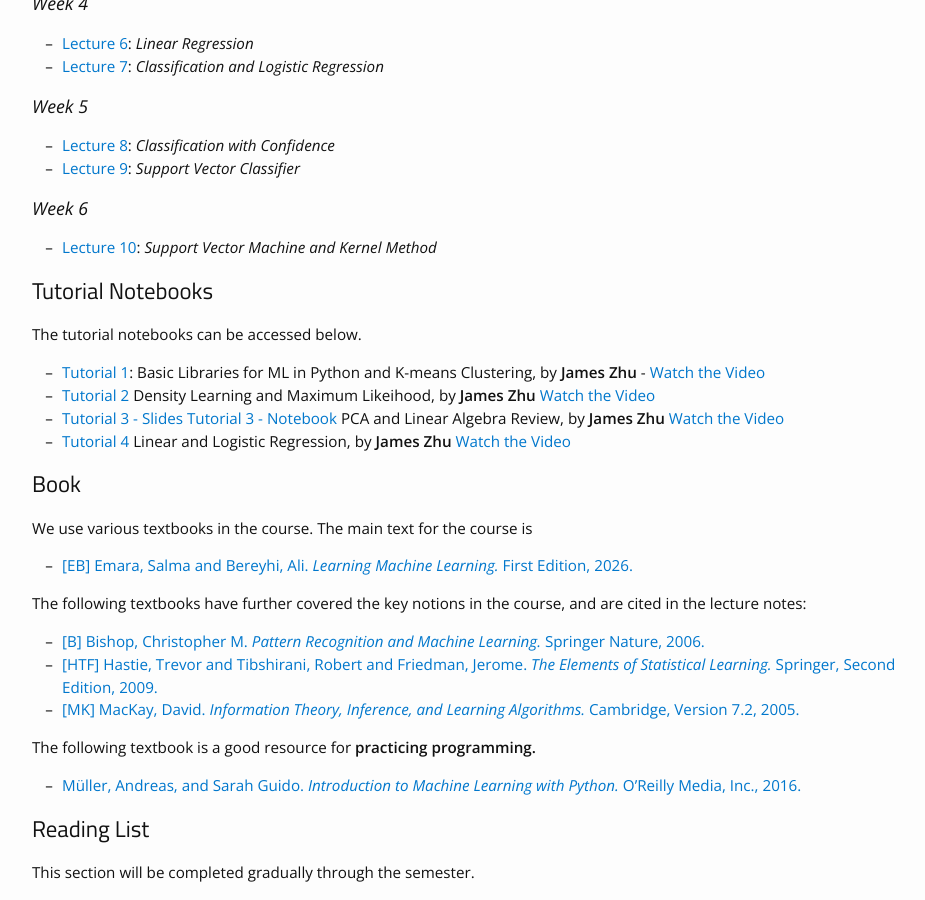
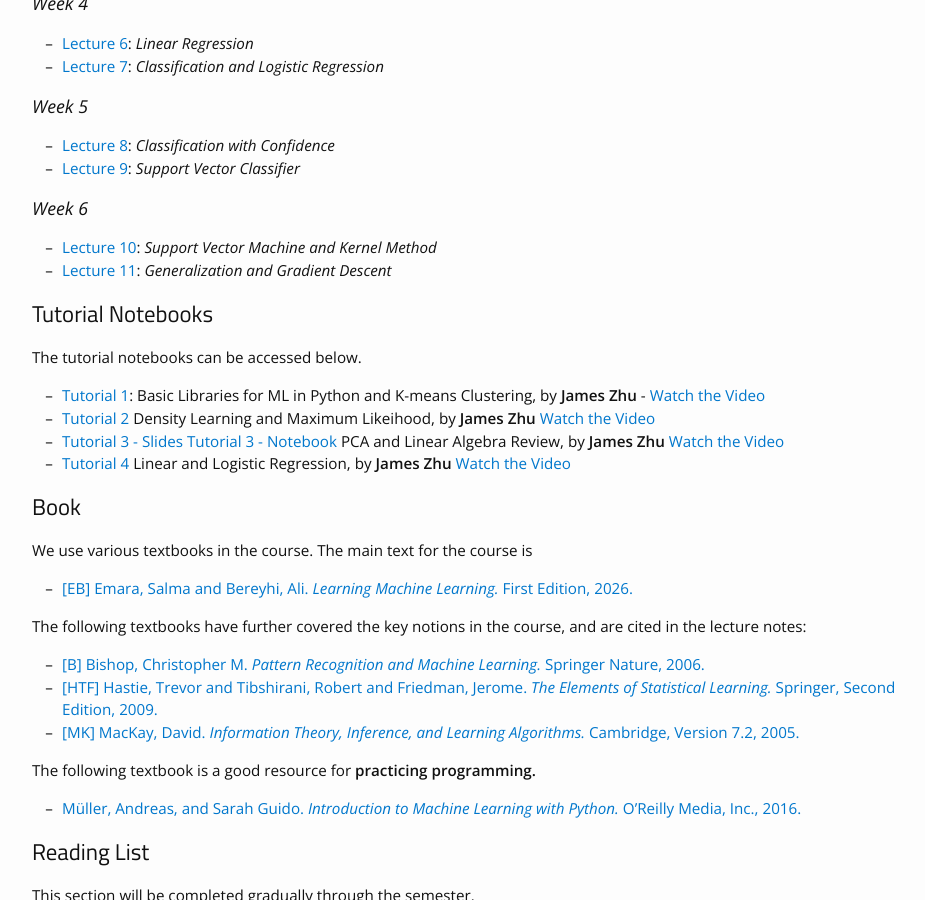
Before and after one commit to bereyhi-courses/ml-utoronto, a Jekyll site: the page built from materials.md, in a window 1280 px wide and 900 px high, scrolled down 852 px. Shown: the whole window, without its empty margins (163-1088 px from the left). Built offline with Jekyll 4.4.1, drawn with Linux system fonts in a browser that asks for light colours; nearby versions of some CDN libraries.

Commit message:
l11 posted

```diff
--- a/materials.md
+++ b/materials.md
@@ -31,6 +31,7 @@ The lecture notes are uploaded through the semester.
 
 ### Week 6
 * [Lecture 10]({{site.baseurl}}/assets/Notes/Lecture10.pdf): _Support Vector Machine and Kernel Method_
+* [Lecture 11]({{site.baseurl}}/assets/Notes/Lecture11.pdf): _Generalization and Gradient Descent_
 
 
 <!-- ### Chapter 0: Course Overview and Logistics
```
Also changed, not shown: 3 other files.
